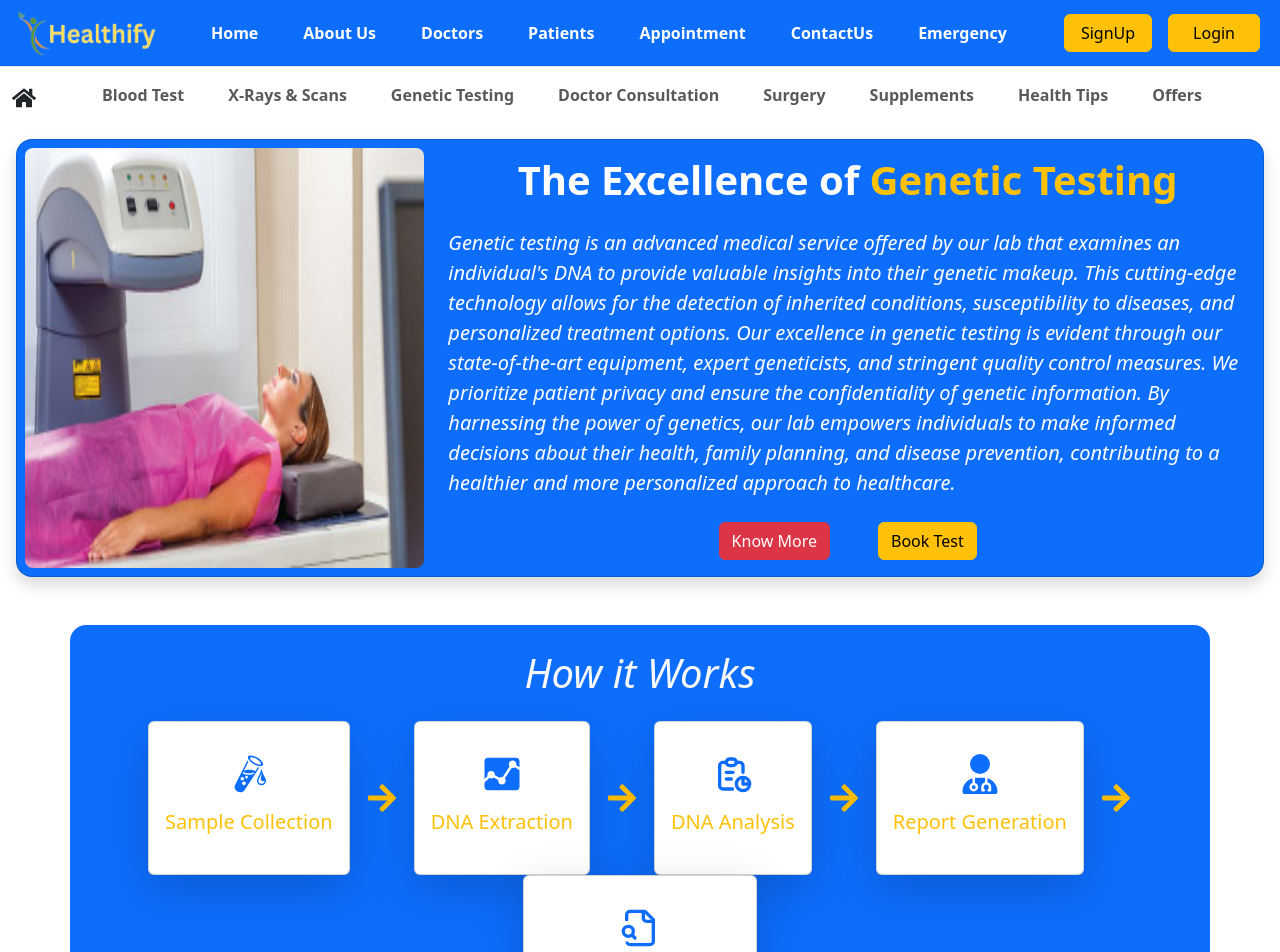
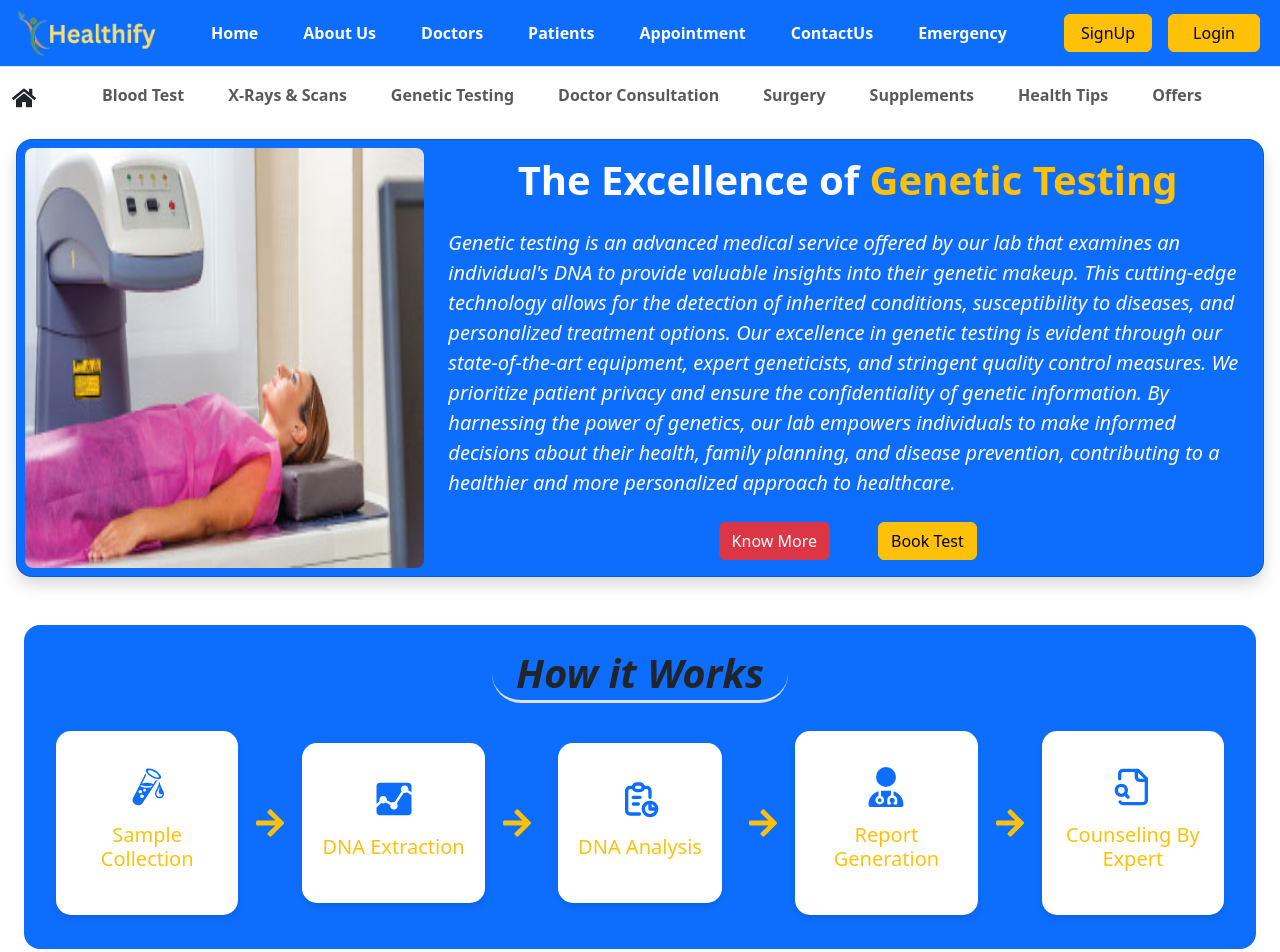
Before and after one commit to yatendra2832/Healthify-MERN, a React (Vite) app in the folder client/: page /genetictesting in a window 1280 px wide. Shown: the top 952 px of the page. Built offline with nearby package versions, Linux system fonts and the light colour scheme; no server answers.

Commit message:
Enhance the ui of genetic testing

```diff
--- /dev/null
+++ b/client/src/css/howitwork.css
@@ -0,0 +1,50 @@
+HowItWorks.css
+.howitworkcontainer {
+    background-color: #007bff; /* Bootstrap primary color */
+  }
+
+  .card-content {
+    background-color: white;
+    border-radius: 15px;
+    padding: 20px;
+    text-align: center;
+    box-shadow: 0px 4px 6px rgba(0, 0, 0, 0.1);
+    transition: transform 0.3s, box-shadow 0.3s;
+  }
+
+  .card-content:hover {
+    transform: translateY(-10px);
+    box-shadow: 0px 6px 8px rgba(0, 0, 0, 0.2);
+  }
+
+  .icon {
+    color: #007bff; /* Primary color */
+  }
+
+  .arrow-icon {
+    margin: 0 15px;
+  }
+
+  .step-card {
+    flex: 1;
+    margin: 10px;
+    max-width: 200px;
+    display: flex;
+    flex-direction: column;
+    align-items: center;
+  }
+
+  .step-card h5 {
+    margin-top: auto;
+    color: #ffc107; /* Bootstrap warning color */
+  }
+
+  @media (max-width: 768px) {
+    .step-card {
+      max-width: 100%;
+    }
+
+    .arrow-icon {
+      display: none;
+    }
+  }
--- a/client/src/pages/GeneticTesting.jsx
+++ b/client/src/pages/GeneticTesting.jsx
@@ -1,5 +1,6 @@
 import React from "react";
 import TestsCard from "../components/Card/TestsCard";
+import "../css/howitwork.css";
 
 import { GiDrippingTube } from "react-icons/gi";
 import { IoMdAnalytics } from "react-icons/io";
@@ -18,52 +19,56 @@ const GeneticTesting = () => {
         imgSrc="/images/TestImage/dexascan.jpg"
         altText="Labs"
         linkHref="#"
-        id={"6647a0a4dcf995ff27f01da1"}
+        id={"66489cdbdcf995ff27e1974e"}
       />
 
-      <div className="container my-5 bg-primary p-4 rounded-4">
-        <h1 className="text-light text-center mb-4 fst-italic">How it Works</h1>
+      <div className="howitworkcontainer my-5 bg-primary p-4 rounded-4 m-4">
+        <h1 className=" text-center  fw-bold mb-4 fst-italic ">
+          <span className="border-bottom border-3 rounded-5 px-4">
+            How it Works
+          </span>
+        </h1>
         <div className="d-flex justify-content-center align-items-center flex-wrap">
-          <div className="d-flex flex-column align-items-center mx-2">
-            <div className="card text-center p-3 shadow-lg h-100 d-flex flex-column align-items-center">
-              <GiDrippingTube className="icon fs-1 text-primary m-3 m-3" />
+          <div className="step-card mx-2">
+            <div className="card-content">
+              <GiDrippingTube className="icon fs-1 text-primary m-3" />
               <h5 className="card-title mt-auto text-warning my-4">
                 Sample Collection
               </h5>
             </div>
           </div>
-          <FaArrowRight className="text-warning fs-2 mx-2" />
-          <div className="d-flex flex-column align-items-center mx-2">
-            <div className="card text-center p-3 shadow-lg h-100 d-flex flex-column align-items-center">
+          <FaArrowRight className="text-warning fs-2 mx-2 arrow-icon" />
+          <div className="step-card mx-2">
+            <div className="card-content">
               <IoMdAnalytics className="icon fs-1 text-primary m-3" />
               <h5 className="card-title mt-auto text-warning my-4">
                 DNA Extraction
               </h5>
             </div>
           </div>
-          <FaArrowRight className="text-warning fs-2 mx-2" />
-          <div className="d-flex flex-column align-items-center mx-2">
-            <div className="card text-center p-3 shadow-lg h-100 d-flex flex-column align-items-center">
+          <FaArrowRight className="text-warning fs-2 mx-2 arrow-icon" />
+          <div className="step-card mx-2">
+            <div className="card-content">
               <TbReport className="icon fs-1 text-primary m-3" />
               <h5 className="card-title mt-auto text-warning my-4">
                 DNA Analysis
               </h5>
             </div>
           </div>
-          <FaArrowRight className="text-warning fs-2 mx-2" />
-          <div className="d-flex flex-column align-items-center mx-2">
-            <div className="card text-center p-3 shadow-lg h-100 d-flex flex-column align-items-center">
+          <FaArrowRight className="text-warning fs-2 mx-2 arrow-icon" />
+          <div className="step-card mx-2">
+            <div className="card-content">
               <FaUserDoctor className="icon fs-1 text-primary m-3" />
               <h5 className="card-title mt-auto text-warning my-4">
                 Report Generation
               </h5>
             </div>
           </div>
-          <FaArrowRight className="text-warning fs-2 mx-2" />
-          <div className="d-flex flex-column align-items-center mx-2 ">
-            <div className="card text-center p-3 shadow-lg h-100 d-flex flex-column align-items-center">
+          <FaArrowRight className="text-warning fs-2 mx-2 arrow-icon" />
+          <div className="step-card mx-2">
+            <div className="card-content">
               <LuFileSearch className="icon fs-1 text-primary m-3" />
-              <h5 className="card-title mt-auto text-warning my-4 ">
+              <h5 className="card-title mt-auto text-warning my-4">
                 Counseling By Expert
               </h5>
             </div>
```
